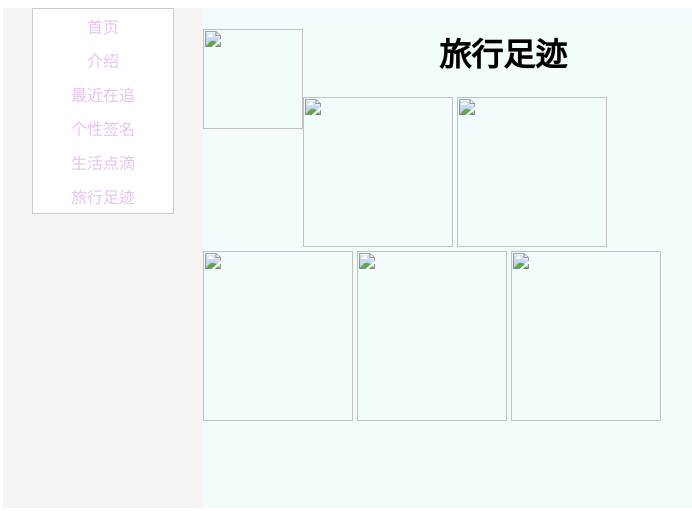
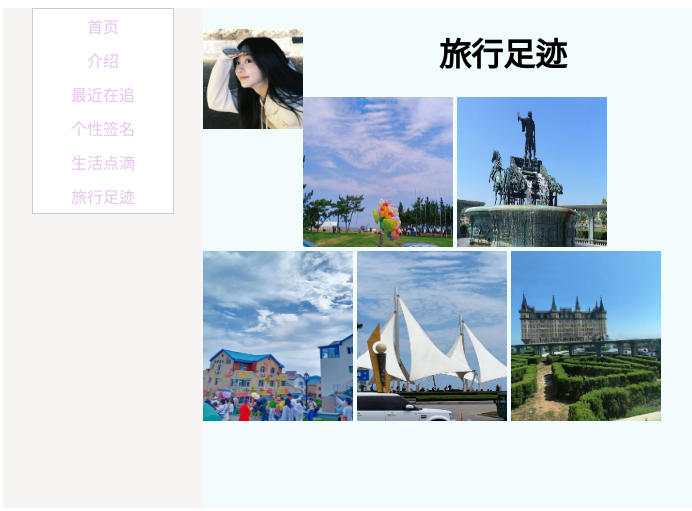
Before and after one commit to stwdt1/stwdt1.github.io, a plain HTML site: page 旅行足迹.html in a window 1280 px wide. Shown: the whole page, without its empty margins (5-697 px from the left). Drawn offline with Linux system fonts and the light colour scheme.

Commit message:
Update 旅行足迹.html

```diff
--- a/旅行足迹.html
+++ b/旅行足迹.html
@@ -89,16 +89,16 @@ right:8px;
 <div class="right">
 
 		<div class="header">
-			<p><img src="images/头像.jpg" width="100" height="100" style="float: left" alt=""/>
+			<p><img src="头像.jpg" width="100" height="100" style="float: left" alt=""/>
           <div><center><h1>旅行足迹</h1>
 		     </p></center>
 	      </div>
 		<div class="gallery">
-			<div class="photo"><img src="images/1.jpg" width="150" height="150" alt=""/></div>
-			<div class="photo"><img src="images/3.jpg" width="150" height="150" alt=""/></div>
-			<div class="photo"><img src="images/2.jpg" width="150" height="170" alt=""/></div>
-			<div class="photo"><img src="images/4.jpg" width="150" height="170" alt=""/></div>
-			<div class="photo"><img src="images/5.jpg" width="150" height="170" alt=""/></div>
+			<div class="photo"><img src="1.jpg" width="150" height="150" alt=""/></div>
+			<div class="photo"><img src="3.jpg" width="150" height="150" alt=""/></div>
+			<div class="photo"><img src="2.jpg" width="150" height="170" alt=""/></div>
+			<div class="photo"><img src="4.jpg" width="150" height="170" alt=""/></div>
+			<div class="photo"><img src="5.jpg" width="150" height="170" alt=""/></div>
 	</div>
 <style type="text/css">
 .photo{
```
